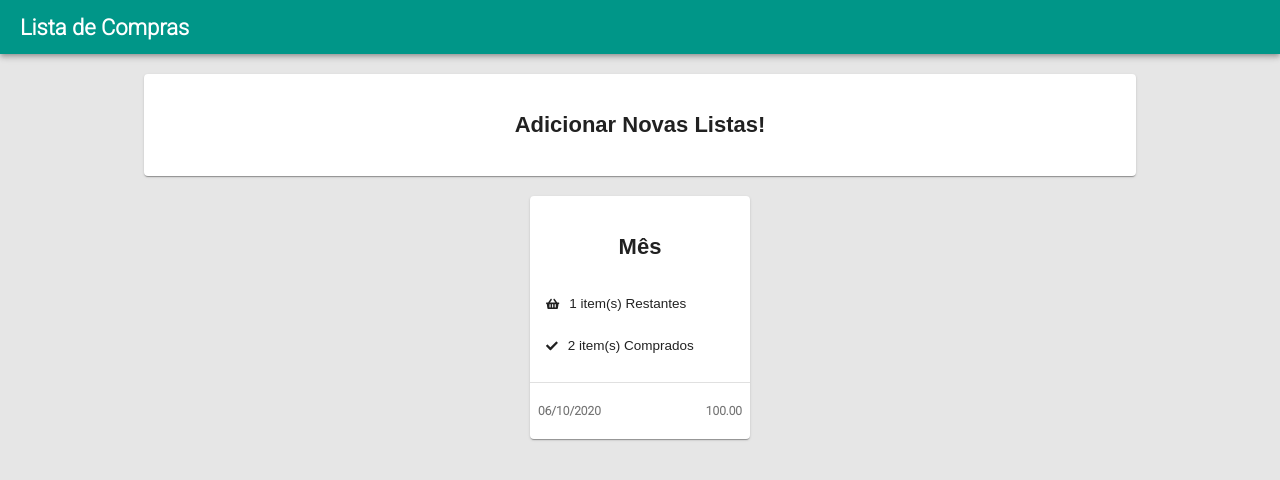
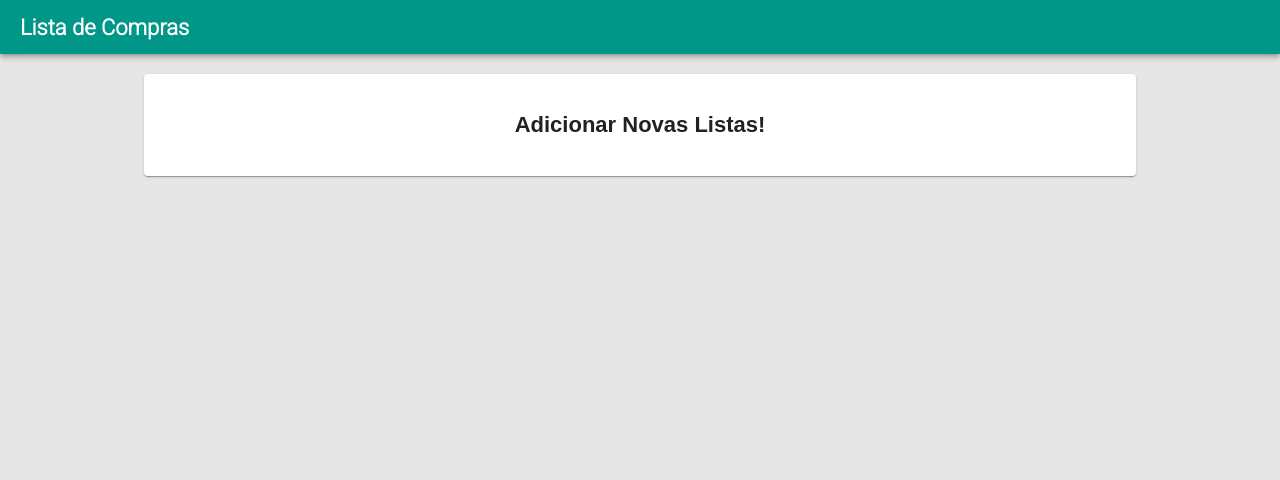
Before and after one commit to Decston/ListaDeCompras, a React (Create React App) app: page / in a window 1280 px wide. Shown: the top 480 px of the page. Built offline with nearby package versions, Linux system fonts and the light colour scheme.

Commit message:
Componente com o nome da lista e o total sendo recebido do store da aplicação.

```diff
--- a/src/container/home/List.js
+++ b/src/container/home/List.js
@@ -6,10 +6,10 @@
 import ListItem from './ListItem';
 import './List.css';
 
-const List = () => (
-    <CustomCard containerClass="list-container" footer={<ListFooter />} link="/lista" >
+const List = (props) => (
+    <CustomCard containerClass="list-container" footer={<ListFooter total={props.total} />} link="/lista" >
         <div>
-            <p className="title">Mês</p>
+            <p className="title">{props.list}</p>
             <div className="list-card-body">
                 <ListItem icon={faShoppingBasket} text="1 item(s) Restantes" />
                 <ListItem icon={faCheck} text="2 item(s) Comprados" />
--- a/src/container/home/ListFooter.js
+++ b/src/container/home/ListFooter.js
@@ -1,9 +1,9 @@
 import React from 'react';
 
-const ListFooter = () => (
+const ListFooter = (props) => (
     <div className="list-footer">
         <p>06/10/2020</p>
-        <p>100.00</p>
+        <p>R$ {props.total}</p>
     </div>
 );
 
--- a/src/container/home/index.js
+++ b/src/container/home/index.js
@@ -1,14 +1,21 @@
 import React from 'react';
+import { connect } from 'react-redux';
 
+import { getListTotal } from '../../store/reducers/list';
 import NewList from './NewList';
 import List from './List';
 import './Home.css';
 
-const Home = () => (
+const Home = (props) => (
     <div className="home-container">
         <NewList />
-        <List />
+        {props.list.items.length > 0 && <List list={props.list.list} total={props.total}/>}
     </div>
 )
 
-export default Home;
+const mapStateToProps = state => ({
+    list: state.list,
+    total: getListTotal(state),
+});
+
+export default connect(mapStateToProps, null)(Home);
--- a/src/store/reducers/list.js
+++ b/src/store/reducers/list.js
@@ -24,3 +24,7 @@
 function getItemTotal(product) {
     return product.price * product.quantity
 }
+
+export function getListTotal(state) {
+    return state.list.items.reduce((total, item) => total + item.total, 0);
+}
```
